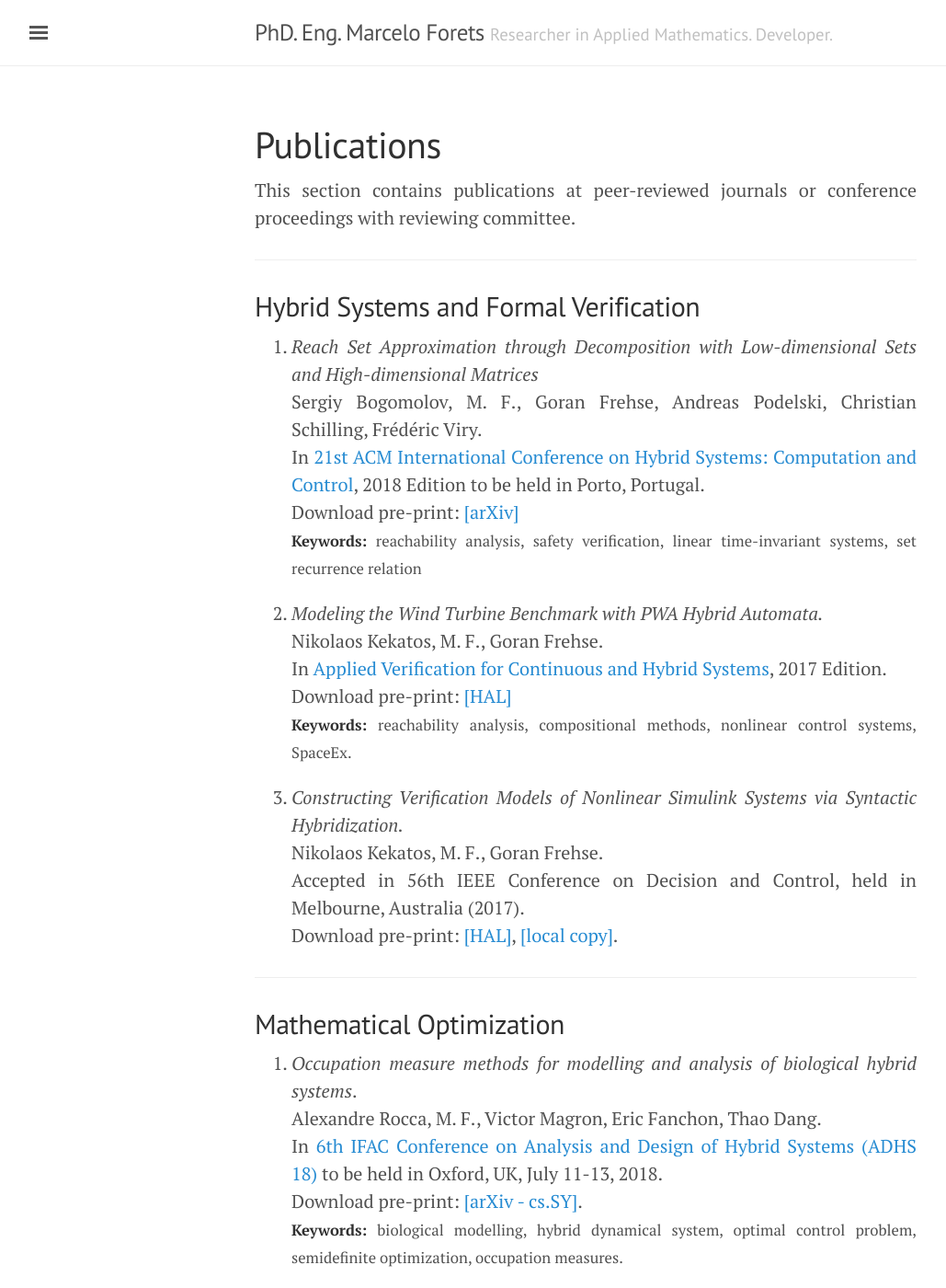
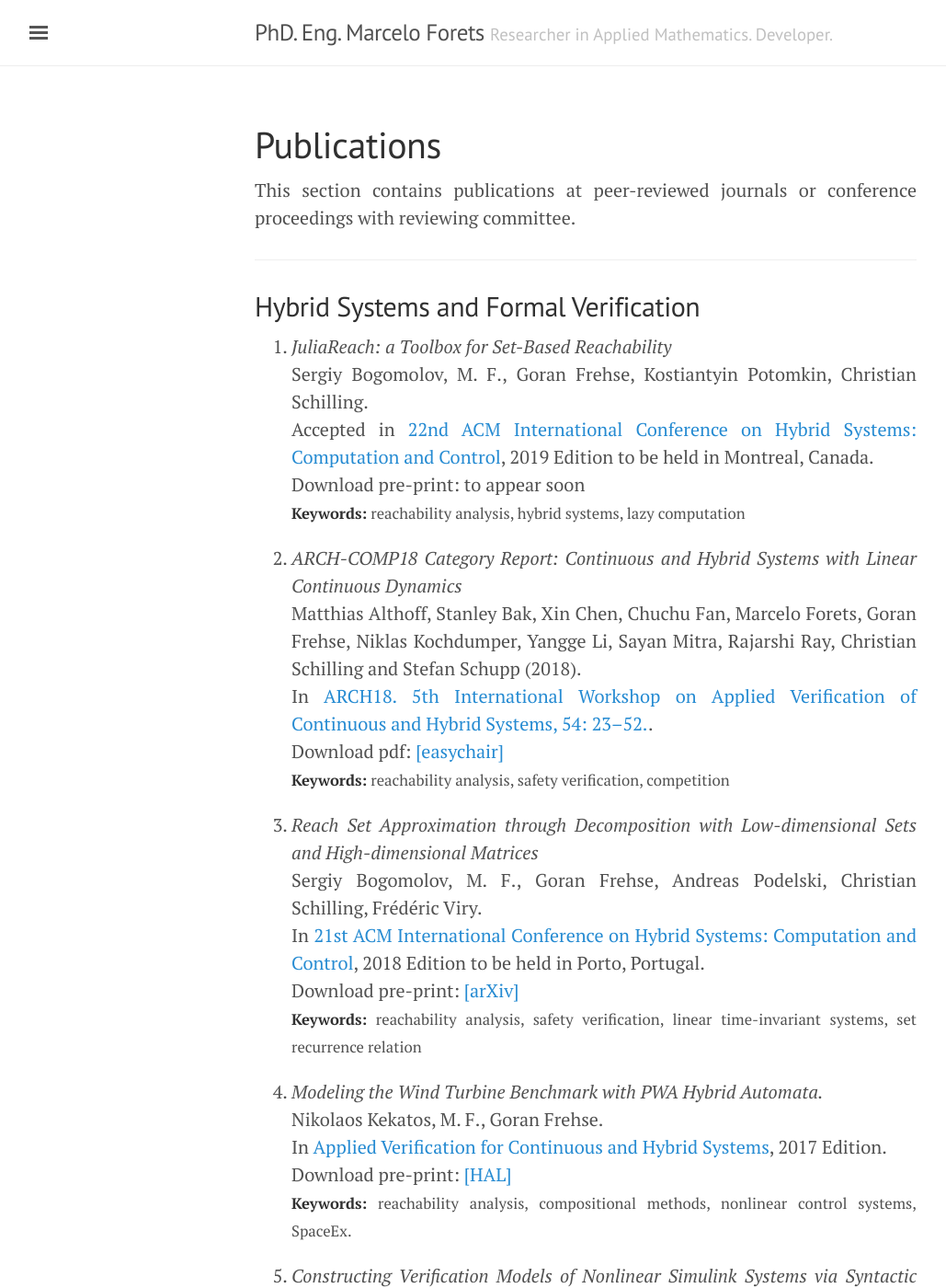
Before and after one commit to mforets/mforets.github.io, a Jekyll site: the page built from publications.md, in a window 1280 px wide and 1400 px high. Shown: the whole window at 92% size, without its empty margins (3-1032 px from the left). Built offline with Jekyll 4.4.1, drawn with Linux system fonts in a browser that asks for light colours; nearby versions of some CDN libraries; some of the changed text lies outside the part shown.

```diff
--- a/publications.md
+++ b/publications.md
@@ -3,11 +3,23 @@ layout: page
 title: Publications
 ---
 
-This section contains publications at peer-reviewed journals or conference proceedings with reviewing committee.
+This section contains publications at peer-reviewed journals or conference proceedings
+with reviewing committee.
 
 ---
 
 ## Hybrid Systems and Formal Verification
+
+1. *JuliaReach: a Toolbox for Set-Based Reachability* <br> Sergiy Bogomolov, M. F., Goran Frehse, Kostiantyin Potomkin, Christian Schilling.<br> Accepted in [22nd ACM International Conference on Hybrid Systems: Computation and Control](http://hscc2019.eecs.umich.edu/),
+2019 Edition to be held in Montreal, Canada.
+<br> Download pre-print: to appear soon
+<br><small> **Keywords:** reachability analysis, hybrid systems, lazy computation
+
+1. *ARCH-COMP18 Category Report: Continuous and Hybrid Systems with Linear Continuous Dynamics* <br>
+Matthias Althoff, Stanley Bak, Xin Chen, Chuchu Fan, Marcelo Forets, Goran Frehse, Niklas Kochdumper, Yangge Li, Sayan Mitra, Rajarshi Ray, Christian Schilling and Stefan Schupp (2018). <br>
+In [ARCH18. 5th International Workshop on Applied Verification of Continuous and Hybrid Systems, 54: 23–52.](https://dblp.org/db/conf/adhs/arch2018.html).
+<br> Download pdf: [[easychair]](https://easychair.org/publications/paper/4cGr)
+<br><small> **Keywords:** reachability analysis, safety verification, competition </small>
 
 1. *Reach Set Approximation through Decomposition with Low-dimensional Sets and High-dimensional Matrices* <br> Sergiy Bogomolov, M. F., Goran Frehse, Andreas Podelski, Christian Schilling, Frédéric Viry.<br>  In [21st ACM International Conference on Hybrid Systems: Computation and Control](https://www.hscc2018.deib.polimi.it/),
 2018 Edition to be held in Porto, Portugal.
```
Also changed, not shown: other parts of publications.md (+4 -2 lines), _posts/2018-01-25-gsoc-sage.md (+2 -2 lines), _posts/2018-04-02-hscc-compositional.md (+1 -1 lines), _posts/2018-12-27-JuMPdevIII.md (added, +27 -0 lines).
